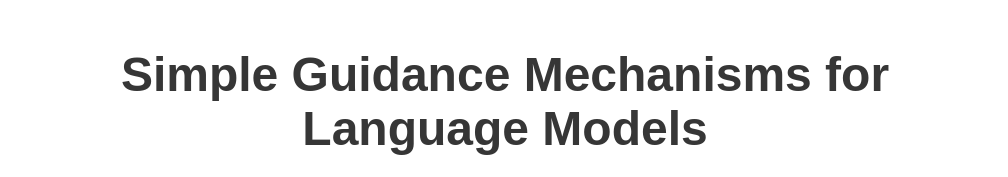
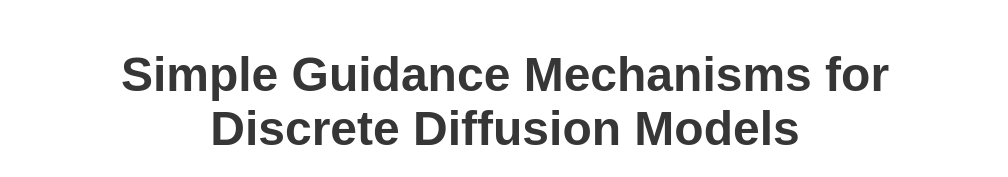
Before and after one commit to discrete-guidance/discrete-guidance.github.io, a plain HTML site: page index.html in a window 1280 px wide. Shown: the top 177 px of the page, without its empty margins (135-1143 px from the left). Drawn offline with nearby package versions, Linux system fonts and the light colour scheme; some icons are missing; a web font is replaced by a local one.

Commit message:
Fix title

```diff
--- a/index.html
+++ b/index.html
@@ -4,9 +4,9 @@
   <meta charset="utf-8">
   <!-- Meta tags for social media banners, these should be filled in appropriatly as they are your "business card" -->
   <!-- Replace the content tag with appropriate information -->
-  <meta name="description" content="Discrete Guidance Project Page">
+  <meta name="description" content="Simple Guidance Mechanisms for Discrete Diffusion Models Project Page">
   <meta property="og:title" content="Discrete Guidance"/>
-  <meta property="og:description" content="Controllable Discrete Diffusion Language Models"/>
+  <meta property="og:description" content="Simple Guidance Mechanisms for Discrete Diffusion Models"/>
   <meta property="og:url" content="https://discrete-guidance.github.io/"/>
   <!-- Path to banner image, should be in the path listed below. Optimal dimenssions are 1200X630-->
   <!-- <meta property="og:image" content="static/images/caduceus.png" /> -->
@@ -41,7 +41,7 @@
       <div class="columns is-centered">
         <div class="column has-text-centered">
           <h1 class="title is-1 publication-title">
-            Simple Guidance Mechanisms for<br>Language Models
+            Simple Guidance Mechanisms for<br>Discrete Diffusion Models
           </h1>
           <div class="is-size-5 publication-authors">
             <!-- Paper authors -->
@@ -186,7 +186,7 @@
       In diffusion, we train a parametric model \(p_\theta\) to undo corruption from latent variables \(\mathbf{z}_t\) (for \(t \in [0, 1]\)) that are produced from a fixed forward noising process defined by \(q\)&nbsp; (<a href="https://arxiv.org/abs/1503.03585">Sohl-Dickstein et al., 2015</a>; <a href="https://arxiv.org/abs/1907.05600">Song & Ermon, 2019</a>; <a href="https://arxiv.org/abs/2006.11239">Ho et al., 2020</a>).
       Thus, starting from a sample \(\mathbf{z}_{t=1}\) from some limiting distribution \(\boldsymbol{\pi}\), we can iteratively denoise to produce latents \(\mathbf{z}_t, \mathbf{z}_s, \ldots, \mathbf{z}_{t=0}, \mathbf{x}_0\), with \(\mathbf{x}_0\) appearing to have been drawn from the true data distribution for well-trained denoising models.
       <br><br>
-      In discrete diffusion, these variables refer to one-hot variables, i.e., \(\mathbf{x}_0, \mathbf{z}_t \in \mathcal{V}\) where \(\mathcal{V} = \{\mathbf{z} \in \{0, 1\}^N : \sum_i \mathbf{z}_i = 1\} \subset \Delta^N\), with \(\Delta^N\) being the simplex over \(N\) categories (i.e., the vocab size).
+      In discrete diffusion, these variables refer to one-hot vectors, i.e., \(\mathbf{x}_0, \mathbf{z}_t \in \mathcal{V}\) where \(\mathcal{V} = \{\mathbf{z} \in \{0, 1\}^N : \sum_i \mathbf{z}_i = 1\} \subset \Delta^N\), with \(\Delta^N\) being the simplex over \(N\) categories (i.e., the vocab size).
       <h4 class="subtitle has-text-centered" style="font-size:1rem;">
         <img src="static/images/discrete_diffusion.png" alt="Discrete Diffusion" style="width:720px">
       </h4>
```
